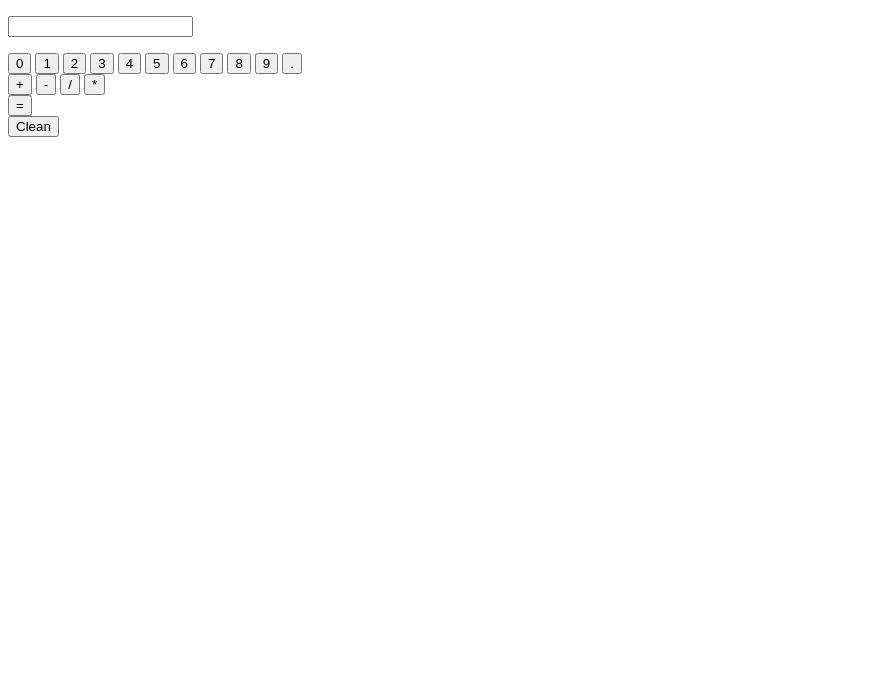
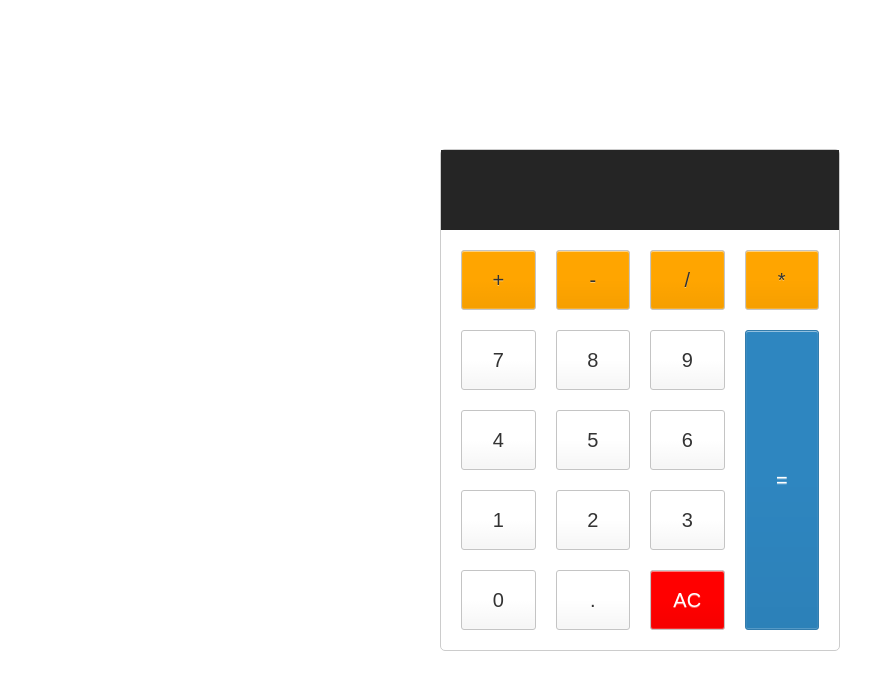
Before and after one commit to cinthiagodoi/Calculator, a plain HTML site: page index.html in a window 1280 px wide. Shown: the whole page, without its empty margins (0-895 px from the left). Drawn offline with Linux system fonts and the light colour scheme.

Commit message:
add style and clean function

```diff
--- a/index.html
+++ b/index.html
@@ -5,36 +5,39 @@
   <meta name="viewport" content="width=device-width, initial-scale=1.0">
   <meta http-equiv="X-UA-Compatible" content="ie=edge">
   <title>Document</title>
+  <link rel="stylesheet" type="text/css" href="main.css">
 </head>
 <body>
-  <p><input type="text" id="pressed" value="" /></p>
-<p>
-  <div id="numberButtons">
-    <button type="button" class="numbers" value="0">0</button>
+  <div class="calculatorContainer">
+    <p><input type="text" id="pressed" value="" disabled /></p>
+
+    <div class="buttonGrid">
+      <button type="button" class="numbers" value="7">7</button>
+      <button type="button" class="numbers" value="8">8</button>
+      <button type="button" class="numbers" value="9">9</button>
+
+      <button type="button" class="numbers" value="4">4</button>
+      <button type="button" class="numbers" value="5">5</button>
+      <button type="button" class="numbers" value="6">6</button>
+
       <button type="button" class="numbers" value="1">1</button>
       <button type="button" class="numbers" value="2">2</button>
       <button type="button" class="numbers" value="3">3</button>
-    <button type="button" class="numbers" value="4">4</button>
-    <button type="button" class="numbers" value="5">5</button>
-    <button type="button" class="numbers" value="6">6</button>
-    <button type="button" class="numbers" value="7">7</button>
-    <button type="button" class="numbers" value="8">8</button>
-    <button type="button" class="numbers" value="9">9</button>
+
+      <button type="button" class="numbers" value="0">0</button>
       <button type="button" class="numbers"  value=".">.</button>
-  </div>
-  <div id="operatorButtons">
+
       <button type="button" class="operator" value="add">+</button>
       <button type="button" class="operator" value="subtract">-</button>
       <button type="button" class="operator" value="divide">/</button>
       <button type="button" class="operator" value="multiply">*</button>
+
+      <button type="button" class="equal" value="operate">=</button>
+
+      <button type="button" class="clean" value="">AC</button>
+
     </div>
-  <div id="keyButtom">
-    <button type="button" class="equal" value="operate">=</button>
   </div>
-  <div class="cleanButton">
-    <button>Clean</button>
-  </div>
-
   <script type="text/javascript" src="mains.js"></script>
 </body>
 </html>
--- /dev/null
+++ b/main.css
@@ -0,0 +1,82 @@
+
+html {
+  font-size: 62.5%;
+  box-sizing: border-box;
+}
+
+*, *::before, *::after {
+  margin: 0;
+  padding: 0;
+  box-sizing: inherit;
+}
+
+input{
+  width: 100%;
+  font-size: 5rem;
+  height: 80px;
+  border: none;
+  background-color: #252525;
+  color: #fff;
+  text-align: right;
+  padding-right: 20px;
+  padding-left: 10px;
+}
+
+
+.calculatorContainer{
+  border: 1px solid #ccc;
+  border-radius: 5px;
+  position: absolute;
+  top: 50%;
+  left: 50%;
+  transform: translate(-50%, -50%);
+  width: 400px;
+}
+
+button {
+  height: 60px;
+  background-color: #fff;
+  border-radius: 3px;
+  border: 1px solid #c4c4c4;
+  background-color: transparent;
+  font-size: 2rem;
+  color: #333;
+  background-image: linear-gradient(to bottom,transparent,transparent 50%,rgba(0,0,0,.04));
+  box-shadow: inset 0 0 0 1px rgba(255,255,255,.05), inset 0 1px 0 0 rgba(255,255,255,.45), inset 0 -1px 0 0 rgba(255,255,255,.15), 0 1px 0 0 rgba(255,255,255,.15);
+  text-shadow: 0 1px rgba(255,255,255,.4);
+}
+
+button:hover {
+  background-color: #eaeaea;
+}
+.buttonGrid{
+  display: grid;
+  grid-template-columns: repeat(4, 1fr);
+  grid-gap: 20px;
+  padding: 20px;
+}
+
+.equal{
+  background-color: #2e86c0;
+  border-color: #337cac;
+  color: #fff;
+  height: 100%;
+  grid-area: 2 / 4 / 6 / 5;
+}
+
+.operator{
+  background-color: orange;
+  grid-area:1
+}
+
+.clean{
+  background-color: red;
+  color: white;
+}
+
+.clean:hover {
+  background-color: green;
+}
+
+.numbers{
+}
--- a/mains.js
+++ b/mains.js
@@ -93,6 +93,13 @@ function changeOperatorsOnClick(){
   }
 }
 
+function cleanScreen(){
+  storedValues = "0";
+  operationNumbers = [];
+  console.log(storedValues);
+  document.body.querySelector("#pressed").value = storedValues;
+}
+
 let numberButtons = document.body.querySelectorAll(".numbers");
 for(var x=0; x < numberButtons.length; x++){
   numberButtons[x].addEventListener("click", displayValue);
@@ -102,7 +109,11 @@ let operatorButtons = document.body.querySelectorAll(".operator");
 for(var i=0; i < operatorButtons.length; i++){
   operatorButtons[i].addEventListener("click",operatorValue);
 }
-
 document.body.querySelector(".equal").addEventListener("click",function(){
   document.body.querySelector("#pressed").value = calculate()
 })
+
+let cleanButton = document.body.querySelectorAll(".clean");
+for(var h=0; h < cleanButton.length; h++){
+  cleanButton[h].addEventListener("click", cleanScreen)
+}
```
Lines whose indentation alone changed are shown as unchanged.
